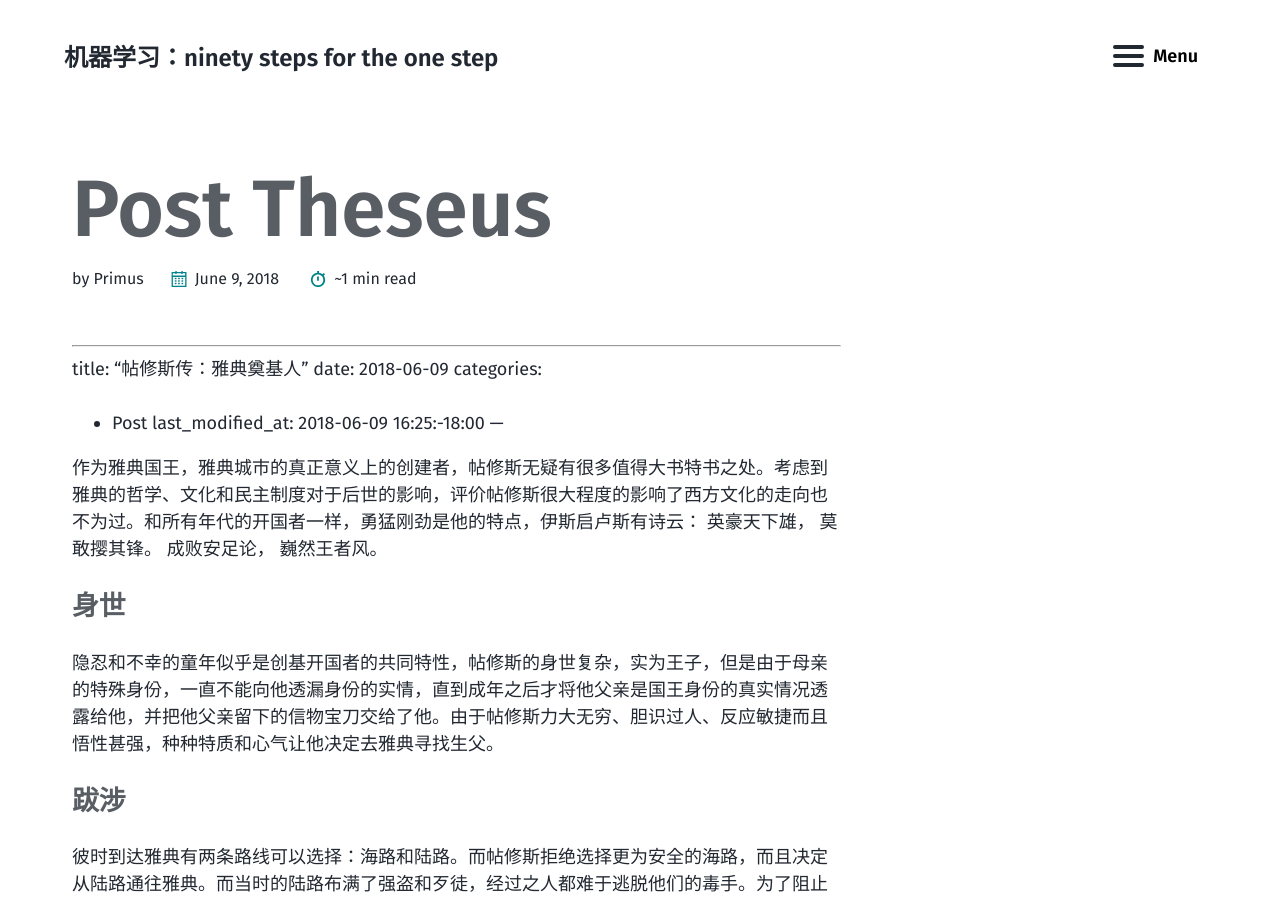
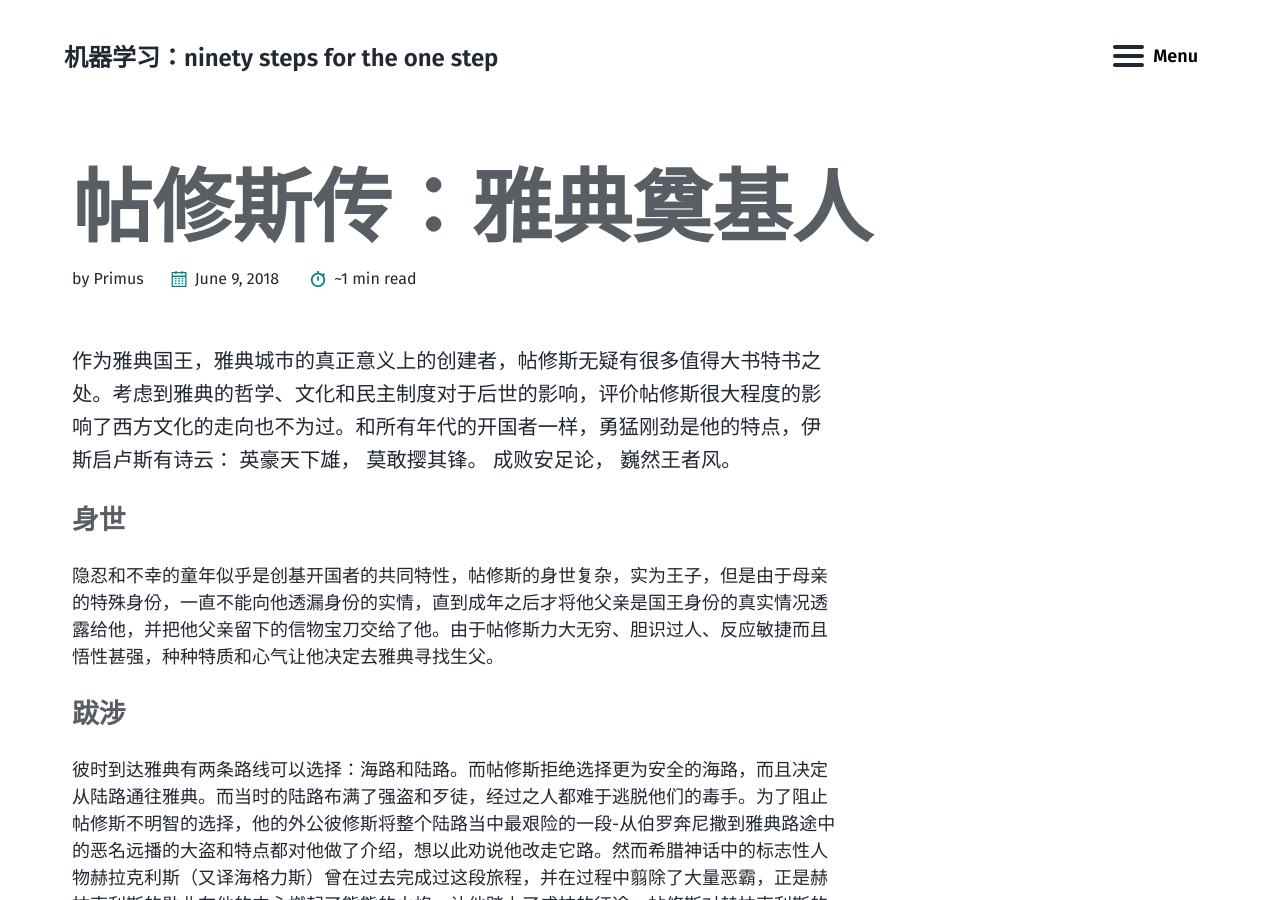
Before and after one commit to Primus-zhao/Primus-zhao.github.io, a Jekyll site: the page built from _posts/2018-06-09-post-Theseus.md, in a window 1280 px wide and 900 px high. Built offline with Jekyll 4.4.1, drawn with Linux system fonts in a browser that asks for light colours.

Commit message:
change title

```diff
--- a/_posts/2018-06-09-post-Theseus.md
+++ b/_posts/2018-06-09-post-Theseus.md
@@ -1,10 +1,9 @@
-
 ---
 title: "帖修斯传：雅典奠基人"
 date: 2018-06-09
 categories:
   - Post
-last_modified_at: 2018-06-09 16:25:-18:00
+last_modified_at: 2018-06-09T216:25:-18:00
 ---
 
 
```
